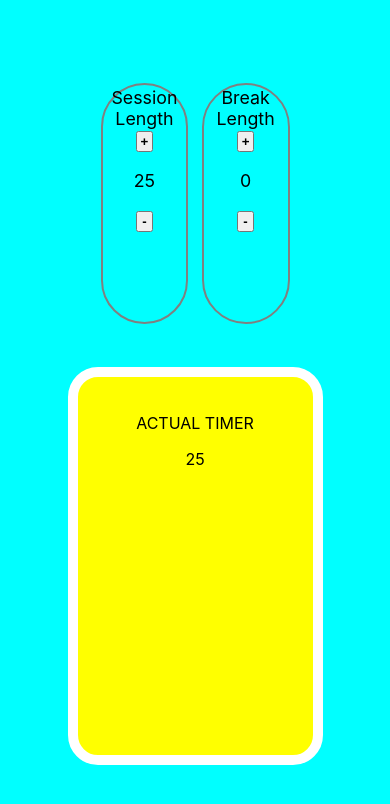
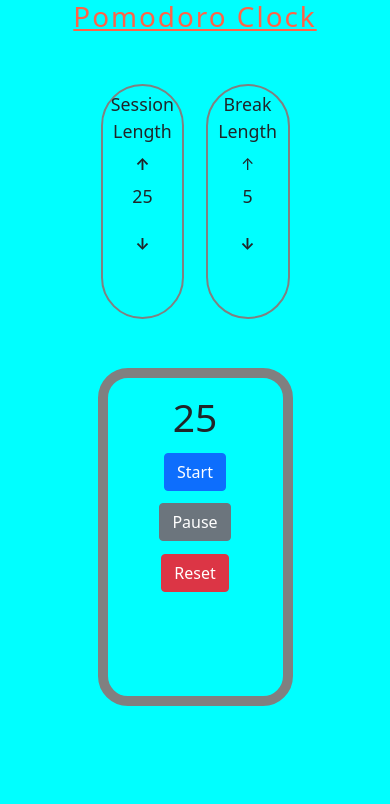
Before and after one commit to KhayaZikhali/pomodoro-clock, a React (Create React App) app: page / in a window 390 px wide. Shown: the top 804 px of the page. Built offline with nearby package versions, Linux system fonts and the light colour scheme.

Commit message:
updated the UI
added responsive Ui

```diff
--- a/src/App.css
+++ b/src/App.css
@@ -1,12 +1,26 @@
-body {
-  background-color:aqua;
-}
 
 .App {
   width: 100%;
-  height:100%;
+  height:100vh;
+  background-color:aqua
 }
-
+/* main title*/
+h1 {
+  font-weight: bolder;
+  text-decoration: underline ;
+  letter-spacing:2px;
+  width:fit-content;
+  margin:auto;
+  color:tomato;
+  text-shadow: black;
+  margin-top: 1vh;
+}
+/*
+==============================
+time adjusters
+==============================
+break length
+*/
 .breakLength {
   background-color: transparent;
   width: 43%;
@@ -18,10 +32,10 @@ body {
   border-radius:2cm;
   margin:3px;
   border:2px solid grey;
-  padding-top:2px;
+  padding-top:5px;
 
 }
-
+/* session length*/
 .sessionLength{
   background-color:transparent;
   width: 43%;
@@ -32,44 +46,47 @@ body {
   border-radius:2cm;
   border: 2px solid grey;
   margin:3px;
-  padding-top:2px;
-
+  padding-top:5px;
 }
 
+.controls {
+  width:50%;
+  height:29vh;
+  background-color:transparent;
+  margin:auto;
+  margin-top:3rem;
+}
+
+/*
+=================================
+CLOCK DIV
+=================================
+*/
 .timer {
-  background-color:yellow;
   width: 50vw;
   height: 40vh;
   margin:auto;
   margin-top:5vh;
   text-align: center;
   border-radius:30px 30px 30px 30px;
-  border: 10px solid white;
-  padding:20px;
+  border: 10px solid grey;
+  padding:10px;
   align-items:center;
 }
 
-
-.controls {
-  display: flexbox;
-  width:50%;
-  height:29vh;
-  background-color:transparent;
-  margin:auto;
-  margin-top:5rem;
+.time {
+  font-size:10vmin;
 }
 
-.this {
-  margin-right: 5px;
+#btnpause {
+  margin:4%;
+  width:calc()
 }
 
-.btns {
-  width: 20%;
-  height: 10%;
-  padding:1px;
+#btnstart {
+  margin:4%;
 }
 
-hr {
-  width:10px;
-
+#btnreset {
+  margin:4%;
 }
--- a/src/App.js
+++ b/src/App.js
@@ -1,6 +1,8 @@
 import React from 'react'
 import './App.css';
-import {Clockface} from './clock.js'
+import {Clockface} from './clock.js';
+import 'bootstrap/dist/css/bootstrap.min.css';
+
 
 
 function App() {
--- a/src/clock.js
+++ b/src/clock.js
@@ -1,14 +1,11 @@
 import React from 'react';
 import './App.css'
-// create the basic layout of the clock
-// the buttons
-// the divs that will have the time within them
 
 class Clockface extends React.Component {
     constructor(props) {
         super(props);
         this.state = {
-          breakLength: 0 ,
+          breakLength: 5 ,
           sessionLength : 25 ,
         };
     // increment binders
@@ -16,13 +13,14 @@ class Clockface extends React.Component {
        this.increment = this.incrementBreakLength.bind(this);
        this.decrement2 = this.decrementSessionLength.bind(this);
        this.decrement = this.decrementBreakLength.bind(this);
+       this.resetCounter = this.resetCounter.bind(this)
       }
      // increment the break length
         incrementBreakLength(){
         this.setState ( state=>{
         return {breakLength : state.breakLength += 1}
          }
-        )}
+        )};
      // decrement the break length
       decrementBreakLength(){
          if (this.state.breakLength > 0){
@@ -30,55 +28,62 @@ class Clockface extends React.Component {
              return {breakLength : state.breakLength -1}
             })
          }
-        }
+        };
     // increment the session length
         incrementSessionLength(){
-         this.setState ( state=>{
+         this.setState (state => {
         return {sessionLength : state.sessionLength += 1}
          })
-        ;}
+      };
     // decrement the session
         decrementSessionLength(){
           if (this.state.sessionLength > 0){
             this.setState( state => {
               return {sessionLength : state.sessionLength -1}
              })
-          }
-         };
+          } };
+     //reset Counter
+     resetCounter(){
+       this.setState( state => {
+         return  {breakLength : 5 ,
+          sessionLength : 25
+       }
+     });
+    }
         render() {
-            // three seperate divs
-            // one for the break length
-            // another for the session length
-            // the actual timer
            return (
            <div>
+             <h1>Pomodoro Clock</h1>
              <div className="controls">
              <div className="breakLength">
                Break Length
              <div>
               {/* Button to adjust the BREAK length */}
-             <button  className="btns" id="breakplus" onClick={this.increment}><b>+</b> </button>
+             <button  className="btn bi-arrow-up" id="breakplus" onClick={this.increment}>&#x2191;</button>
                 <p>{this.state.breakLength}</p>
-             <button className="btns" id="breakminus" onClick={this.decrement}><b>-</b></button>
+             <button className="btn bi-arrow-down" id="breakminus" onClick={this.decrement}><b>&#x2193;</b></button>
              </div>
              </div>
-
             {/* Button to adjust the SESSION length */}
              <div className="sessionLength">
                 Session Length
              <div>
-             <button className="btns" id="sessPlus"  onClick={this.increment2}><b>+</b></button>
+             <button className="btns btn bi-arrow-up" id="sessPlus" onClick={this.increment2}><b>&#x2191;</b></button>
                 <p>{this.state.sessionLength}</p>
-             <button  className="btns" id="sessMinus" onClick={this.decrement2}><b>-</b></button>
+             <button  className="btns btn bi-arrow-down" id="sessMinus" onClick={this.decrement2}><b>&#x2193;</b></button>
              </div>
              </div>
              </div>
             {/* TIMER */}
              <div className="timer">
-                 <p CLASS="title">ACTUAL TIMER</p>
-             <div>
+              <div className="time">
                  {this.state.sessionLength}
-             </div>
+              </div>
+                <div class="play-button-outer">
+                 <button className="Play btn btn-primary" id="btnstart">Start</button>
+                 <button className="Pause btn btn-secondary" id="btnpause">Pause</button>
+                 <button className="Reset btn btn-danger"  id="btnreset" onClick={this.resetCounter}>Reset</button>
+              </div>
               </div>
             </div>
            )}
```
Also changed, not shown: 1 other file (tests, documents, lock files or other folders).
